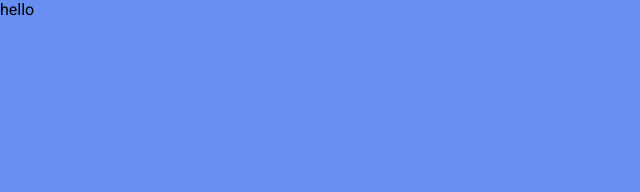
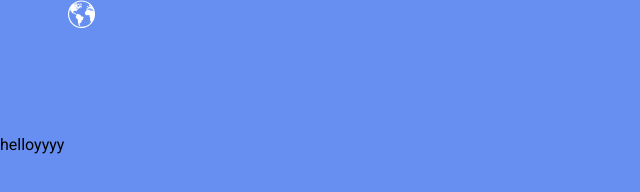
Before and after one commit to Kat-nik/leanding_live_streaming, a website: page index.html in a window 1280 px wide. Shown: the whole page, without its empty margins (0-640 px from the left). Drawn offline with nearby package versions, Linux system fonts and the light colour scheme; files that its build step writes are made by us from their sources.

Commit message:
fix photo

```diff
--- a/index.html
+++ b/index.html
@@ -6,11 +6,14 @@
   <link rel="preconnect" href="https://fonts.googleapis.com">
   <link rel="preconnect" href="https://fonts.gstatic.com" crossorigin>
   <link href="https://fonts.googleapis.com/css2?family=Roboto:ital,wght@0,100..900;1,100..900&display=swap" rel="stylesheet">
-  <link rel="icon" href="assets/favicon.png">
+  <link rel="icon" href="assets/favicon.png" type="image/png">
   <link rel="stylesheet" href="dist/index.css">
   <title>Live Streaming</title>
 </head>
 <body>
-hello
+helloyyyy
+<svg>
+  <use href="assets/sprites.svg#globe-icon"></use>
+</svg>
 </body>
 </html>
```
Also changed, not shown: assets/desctop.png (deleted), assets/desktop.webp (added), assets/phone.png (deleted), assets/phone.webp (added).
